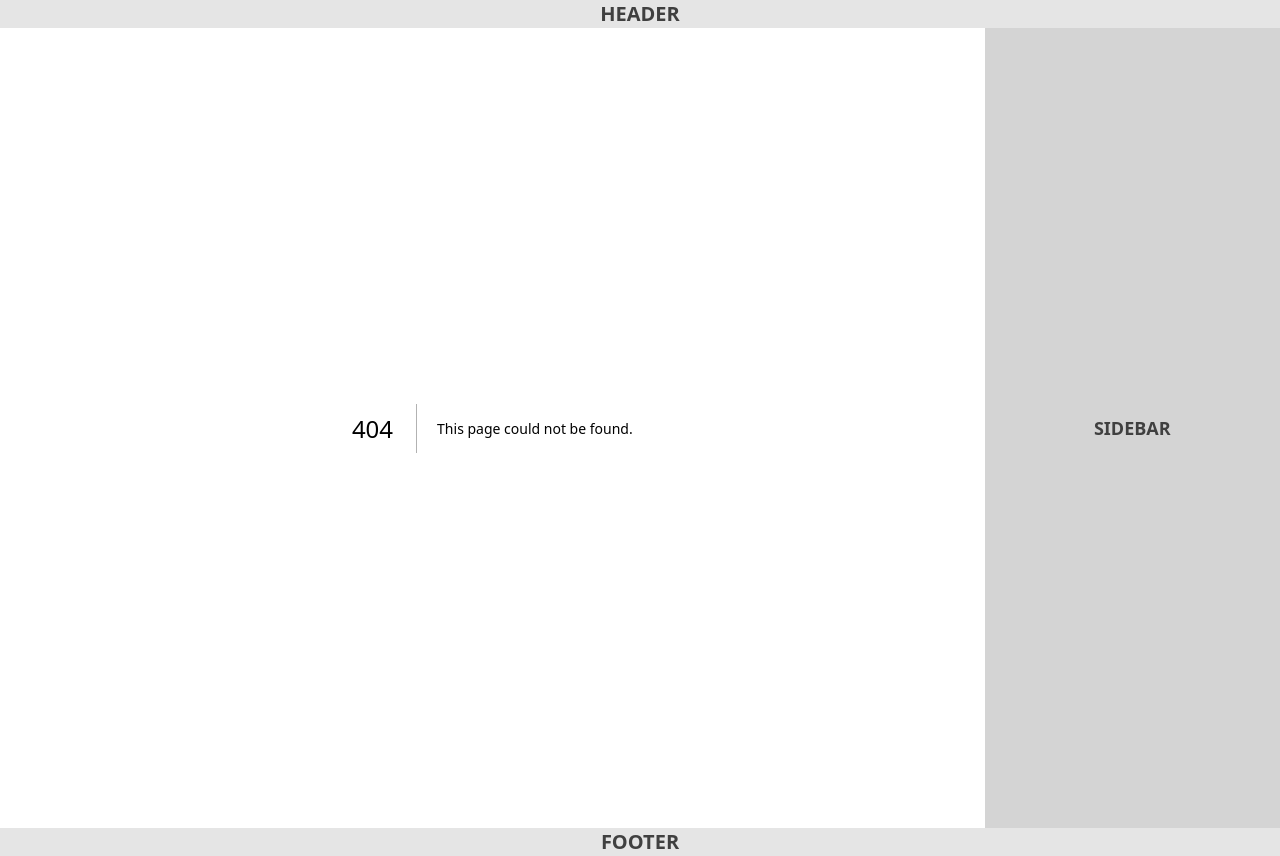
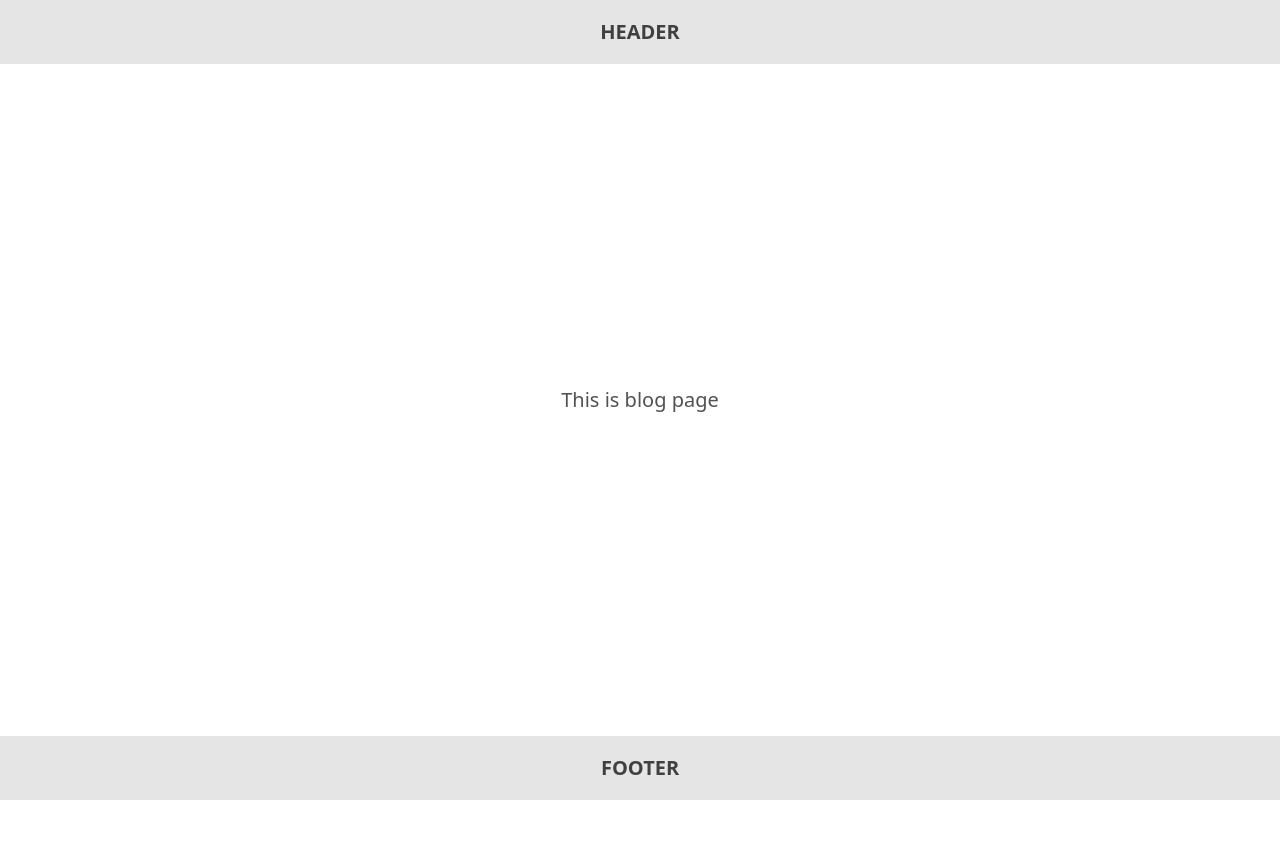
Before and after one commit to itsDonya/classbon, a Next.js app: page /blog in a window 1280 px wide. Before the commit this address had no page. After the commit the page ends 800 px from the top, so only its background shows below. Built offline with nearby package versions, Linux system fonts and the light colour scheme.

Commit message:
feat: create base layout

```diff
--- /dev/null
+++ b/src/app/blog/page.tsx
@@ -0,0 +1,7 @@
+export default async function Blog() {
+  return (
+    <div className="size-full my-auto flex items-center justify-center">
+      <p className="text-xl text-neutral-600">This is blog page</p>
+    </div>
+  );
+}
--- a/src/app/layout.tsx
+++ b/src/app/layout.tsx
@@ -13,21 +13,13 @@ export default function RootLayout({
   children: React.ReactNode;
 }>) {
   return (
-    <html lang="en">
+    <html lang="en" dir="rtl">
       <body className="antialiased flex flex-col h-screen">
         <header className="w-full h-16 bg-neutral-200 flex items-center justify-center">
           <p className="text-xl text-neutral-700 font-bold uppercase">header</p>
         </header>
 
-        <div className="flex-1 flex">
-          <main className="size-full">{children}</main>
-
-          <aside className="w-96 h-full bg-neutral-300 flex items-center justify-center">
-            <p className="text-lg text-neutral-700 font-bold uppercase">
-              sidebar
-            </p>
-          </aside>
-        </div>
+        <div className="flex-1 flex">{children}</div>
 
         <footer className="w-full h-16 bg-neutral-200 flex items-center justify-center">
           <p className="text-xl text-neutral-700 font-bold uppercase">footer</p>
--- a/src/app/page.tsx
+++ b/src/app/page.tsx
@@ -1,7 +1,7 @@
 export default function Home() {
   return (
     <div className="size-full my-auto flex items-center justify-center">
-      <p className="text-xl text-neutral-600">This is Home page</p>
+      <p className="text-xl text-neutral-600">This is home page</p>
     </div>
   );
 }
--- /dev/null
+++ b/src/app/student/courses/page.tsx
@@ -0,0 +1,7 @@
+export default async function Courses() {
+  return (
+    <div className="size-full my-auto flex items-center justify-center">
+      <p className="text-xl text-neutral-600">This is courses page</p>
+    </div>
+  );
+}
--- /dev/null
+++ b/src/app/student/layout.tsx
@@ -0,0 +1,13 @@
+import { ReactNode } from "react";
+
+export default function StudentLayout({ children }: { children: ReactNode }) {
+  return (
+    <div className="flex-1 flex">
+      <aside className="w-96 h-full bg-neutral-300 flex items-center justify-center">
+        <p className="text-lg text-neutral-700 font-bold uppercase">sidebar</p>
+      </aside>
+
+      <main className="size-full">{children}</main>
+    </div>
+  );
+}
--- /dev/null
+++ b/src/app/student/profile/page.tsx
@@ -0,0 +1,7 @@
+export default async function Profile() {
+  return (
+    <div className="size-full my-auto flex items-center justify-center">
+      <p className="text-xl text-neutral-600">This is profile page</p>
+    </div>
+  );
+}
```
